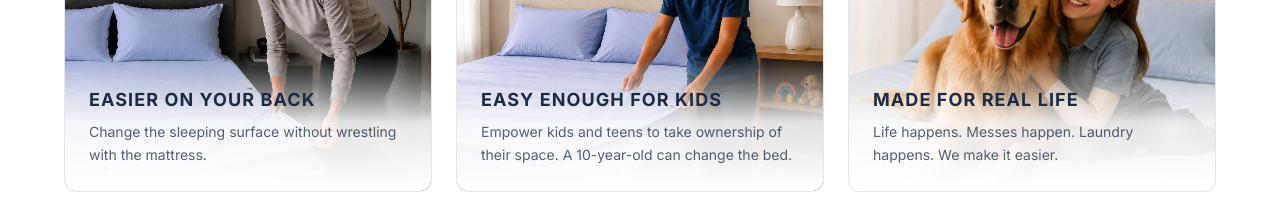
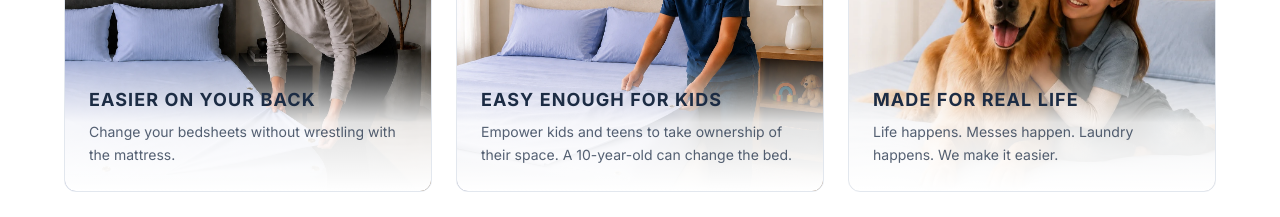
Before and after one commit to HomeSignalG/bedsheet, a Next.js app: page / in a window 1280 px wide. Shown: the part 1520-1737 px from the top of the page. Built offline with nearby package versions, Linux system fonts and the light colour scheme; a web font is replaced by a local one.

Commit message:
Reword the "Easier on Your Back" panel copy
"Change the sleeping surface" becomes "Change your bedsheets" —
plainer language for the same idea.

Co-Authored-By: Claude <noreply@anthropic.com>
Claude-Session: https://claude.ai/code/session_018j36Qu5F3emNrfuHzMQQhw

```diff
--- a/app/page.tsx
+++ b/app/page.tsx
@@ -59,7 +59,7 @@ const lifestylePanels: {
   {
     icon: <BackIcon />,
     title: "Easier on Your Back",
-    copy: "Change the sleeping surface without wrestling with the mattress.",
+    copy: "Change your bedsheets without wrestling with the mattress.",
     src: "/placeholders/top-sheet-peel-back.webp",
     alt: "A woman lifting the corner of the light-blue top sheet away from the snap fasteners on the fitted base",
     objectPosition: "70% center",
```
